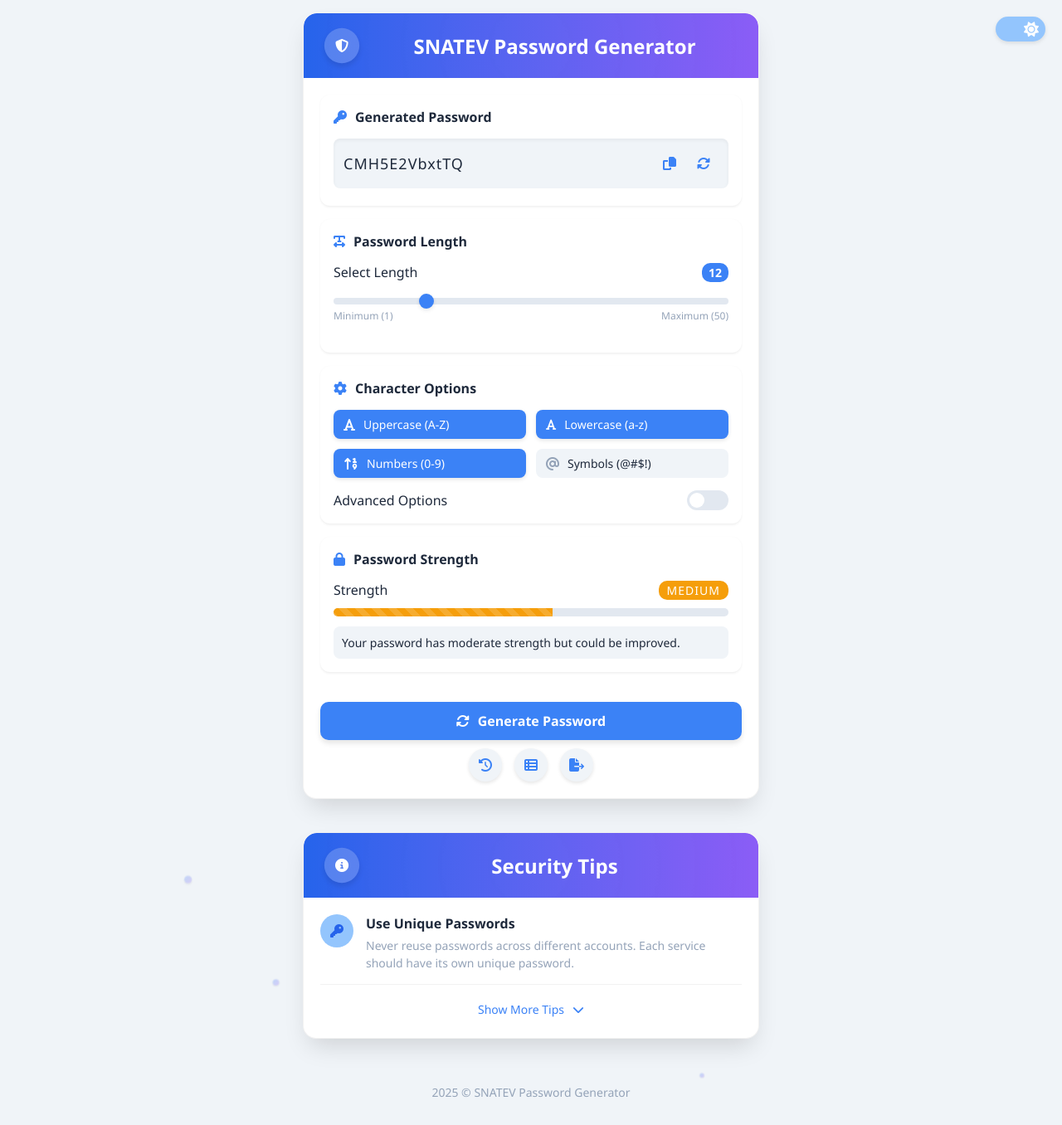
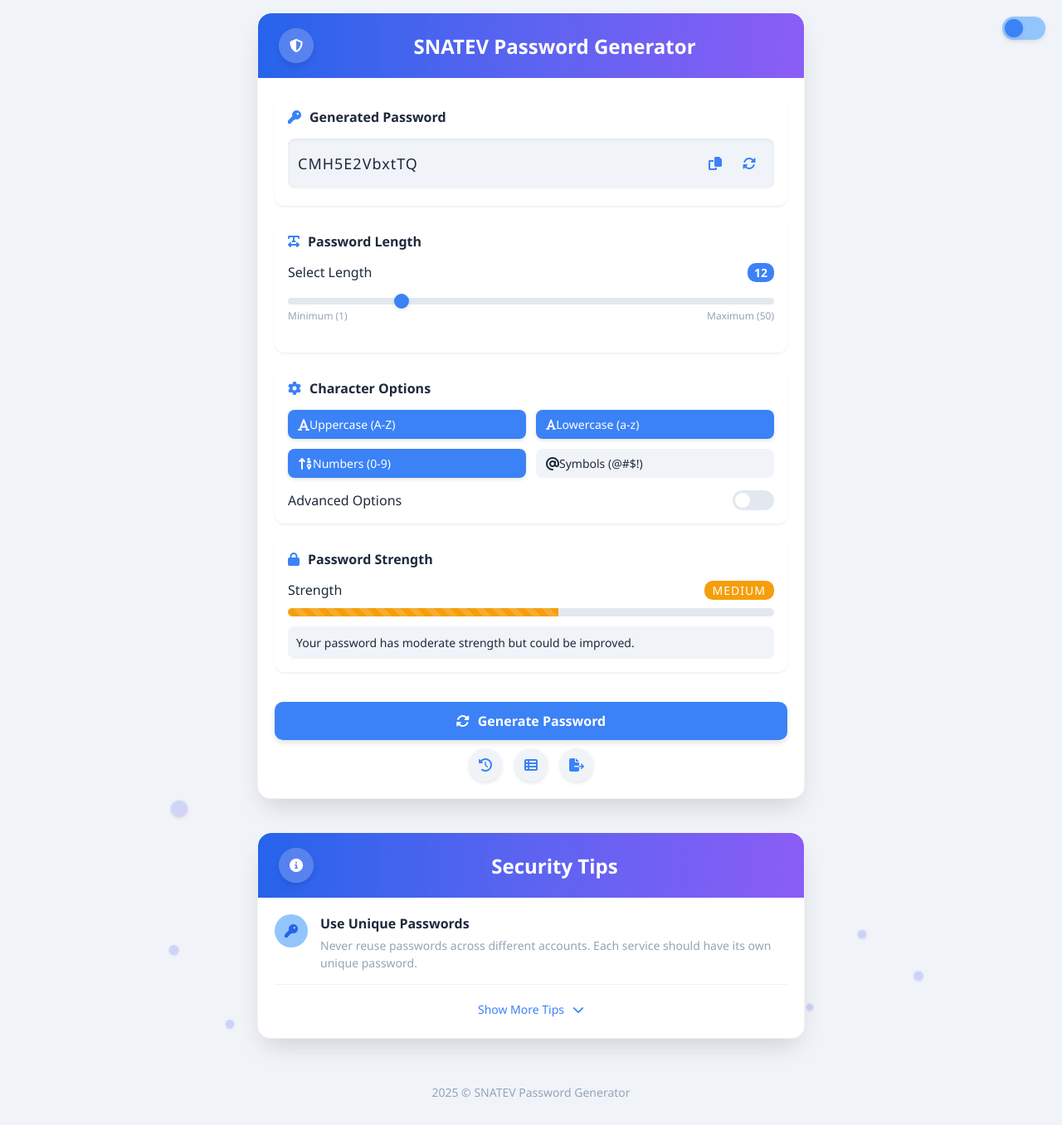
Before and after one commit to snatev/password-generator, a Flask app: page / in a window 1280 px wide. Shown: the whole page at 83% size. Run offline with Flask 3, Linux system fonts and the light colour scheme.

Commit message:
Small visual changes

```diff
--- a/static/script.js
+++ b/static/script.js
@@ -339,6 +339,9 @@ function createBubbles() {
         const duration = Math.random() * 10 + 15;
         bubble.style.animationDuration = `${duration}s`;
 
+        const negDelay = -Math.random() * duration;
+        bubble.style.animationDelay = `${negDelay}s`;
+
         document.body.appendChild(bubble);
 
         setTimeout(() => {
--- a/static/style.css
+++ b/static/style.css
@@ -73,9 +73,8 @@ body {
 @keyframes float-up {
     0% {
         transform: translateY(100vh) scale(0);
-        opacity: 0;
+        opacity: 0.7;
     }
-    20% { opacity: 0.7; }
     80% { opacity: 0.5; }
     100% {
         transform: translateY(-20vh) scale(1);
@@ -85,7 +84,7 @@ body {
 
 .container {
     width: 100%;
-    max-width: 550px;
+    max-width: 660px;
     background: var(--card);
     border-radius: var(--border-radius);
     overflow: hidden;
@@ -369,19 +368,8 @@ body {
     color: white;
 }
 
-.option-checkbox:checked + .option-label .option-icon {
-    color: white;
-}
-
 .option-checkbox:checked + .option-label .option-text {
     color: white;
-}
-
-.option-icon {
-    margin-right: 10px;
-    color: var(--gray);
-    font-size: 16px;
-    transition: color 0.2s ease;
 }
 
 .option-text {
@@ -504,7 +492,7 @@ body {
 
 .page-container {
     width: 100%;
-    max-width: 600px;
+    max-width: 880px;
     margin: 0 auto;
     padding: 0;
 }
@@ -523,7 +511,7 @@ body {
     padding: 25px;
     box-shadow: 0 15px 30px -8px var(--shadow-strong);
     width: 100%;
-    max-width: 550px;
+    max-width: 660px;
 }
 
 .toggle-container {
@@ -632,8 +620,8 @@ input:checked + .toggle-slider:before {
 .theme-switch {
     display: inline-block;
     position: relative;
-    width: 60px;
-    height: 30px;
+    width: 52px;
+    height: 28px;
 }
 
 .theme-switch input {
@@ -643,52 +631,35 @@ input:checked + .toggle-slider:before {
 }
 
 .theme-slider {
+    background: var(--primary-light);
+    border-radius: 34px;
+    box-shadow: 0 2px 5px var(--shadow);
     position: absolute;
-    cursor: pointer;
     top: 0;
     left: 0;
     right: 0;
     bottom: 0;
-    background-color: var(--primary-light);
-    transition: .4s;
-    border-radius: 30px;
-    box-shadow: 0 2px 5px var(--shadow);
+    transition: background 0.3s;
+    cursor: pointer;
 }
 
-.theme-switch i {
+.theme-thumb {
     position: absolute;
-    top: 6px;
-    font-size: 18px;
-    transition: .4s;
-    color: white;
+    top: 3px;
+    left: 3px;
+    width: 22px;
+    height: 22px;
+    background: var(--primary);
+    border-radius: 50%;
+    box-shadow: 0 2px 6px var(--shadow);
+    transition: transform 0.3s cubic-bezier(.4,2,.6,1), background 0.3s;
+    z-index: 2;
 }
 
-.theme-switch .fa-moon {
-    left: 8px;
-    opacity: 0;
+.theme-switch input:checked + .theme-slider .theme-thumb {
+    transform: translateX(24px);
+    background: var(--secondary);
 }
-
-.theme-switch .fa-sun {
-    right: 8px;
-    opacity: 1;
-}
-
-.theme-switch input:checked + .theme-slider {
-    background-color: var(--secondary);
-}
-
-.theme-switch input:checked + .theme-slider .fa-moon {
-    opacity: 1;
-}
-
-.theme-switch input:checked + .theme-slider .fa-sun {
-    opacity: 0;
-}
-
-.theme-switch input:checked + .theme-slider:before {
-    transform: translateX(30px);
-}
-
 
 .history-list {
     max-height: 200px;
@@ -760,7 +731,6 @@ input:checked + .toggle-slider:before {
     background: var(--danger);
 }
 
-
 .action-buttons {
     display: flex;
     flex-direction: column;
@@ -794,7 +764,6 @@ input:checked + .toggle-slider:before {
     color: white;
     transform: translateY(-2px);
 }
-
 
 .multi-password-controls {
     display: flex;
@@ -966,7 +935,7 @@ input:checked + .toggle-slider:before {
 
 @media (max-width: 992px) {
     .main-content { flex-direction: column; }
-    .info-section, .container { max-width: 100%; }
+    .info-section, .container { max-width: 100vw; }
 }
 
 @media (max-width: 600px) {
--- a/templates/index.html
+++ b/templates/index.html
@@ -32,27 +32,27 @@
     <link rel="stylesheet" href="{{ url_for('static', filename='style.css') }}">
 </head>
 <body>
-    <div class="bubble" style="width: 25px; height: 25px; left: 25%; animation-duration: 15s; animation-delay: 2s;"></div>
-    <div class="bubble" style="width: 60px; height: 60px; left: 60%; animation-duration: 25s; animation-delay: 5s;"></div>
-    <div class="bubble" style="width: 30px; height: 30px; left: 80%; animation-duration: 18s; animation-delay: 7s;"></div>
-    <div class="bubble" style="width: 45px; height: 45px; left: 35%; animation-duration: 22s; animation-delay: 10s;"></div>
-    <div class="bubble" style="width: 20px; height: 20px; left: 70%; animation-duration: 16s; animation-delay: 12s;"></div>
-    <div class="bubble" style="width: 35px; height: 35px; left: 15%; animation-duration: 19s; animation-delay: 14s;"></div>
-    <div class="bubble" style="width: 50px; height: 50px; left: 50%; animation-duration: 21s; animation-delay: 16s;"></div>
-    <div class="bubble" style="width: 45px; height: 45px; left: 30%; animation-duration: 17s; animation-delay: 1s;"></div>
-    <div class="bubble" style="width: 28px; height: 28px; left: 65%; animation-duration: 19s; animation-delay: 3s;"></div>
-    <div class="bubble" style="width: 38px; height: 38px; left: 85%; animation-duration: 21s; animation-delay: 6s;"></div>
-    <div class="bubble" style="width: 22px; height: 22px; left: 40%; animation-duration: 14s; animation-delay: 8s;"></div>
-    <div class="bubble" style="width: 32px; height: 32px; left: 75%; animation-duration: 24s; animation-delay: 11s;"></div>
-    <div class="bubble" style="width: 42px; height: 42px; left: 20%; animation-duration: 26s; animation-delay: 13s;"></div>
-    <div class="bubble" style="width: 33px; height: 33px; left: 55%; animation-duration: 18s; animation-delay: 15s;"></div>
+    <div class="bubble" style="width: 25px; height: 25px; left: 25%; animation-duration: 15s; animation-delay: 0s;"></div>
+    <div class="bubble" style="width: 60px; height: 60px; left: 60%; animation-duration: 25s; animation-delay: 0s;"></div>
+    <div class="bubble" style="width: 30px; height: 30px; left: 80%; animation-duration: 18s; animation-delay: 0s;"></div>
+    <div class="bubble" style="width: 45px; height: 45px; left: 35%; animation-duration: 22s; animation-delay: 0s;"></div>
+    <div class="bubble" style="width: 20px; height: 20px; left: 70%; animation-duration: 16s; animation-delay: 0s;"></div>
+    <div class="bubble" style="width: 35px; height: 35px; left: 15%; animation-duration: 19s; animation-delay: 0s;"></div>
+    <div class="bubble" style="width: 50px; height: 50px; left: 50%; animation-duration: 21s; animation-delay: 0s;"></div>
+    <div class="bubble" style="width: 45px; height: 45px; left: 30%; animation-duration: 17s; animation-delay: 0s;"></div>
+    <div class="bubble" style="width: 28px; height: 28px; left: 65%; animation-duration: 19s; animation-delay: 0s;"></div>
+    <div class="bubble" style="width: 38px; height: 38px; left: 85%; animation-duration: 21s; animation-delay: 0s;"></div>
+    <div class="bubble" style="width: 22px; height: 22px; left: 40%; animation-duration: 14s; animation-delay: 0s;"></div>
+    <div class="bubble" style="width: 32px; height: 32px; left: 75%; animation-duration: 24s; animation-delay: 0s;"></div>
+    <div class="bubble" style="width: 42px; height: 42px; left: 20%; animation-duration: 26s; animation-delay: 0s;"></div>
+    <div class="bubble" style="width: 33px; height: 33px; left: 55%; animation-duration: 18s; animation-delay: 0s;"></div>
 
     <div class="theme-toggle">
-        <label class="theme-switch">
-            <input type="checkbox" id="themeToggle">
-            <span class="theme-slider"></span>
-            <i class="fas fa-moon"></i>
-            <i class="fas fa-sun"></i>
+        <label class="theme-switch" aria-label="Toggle dark mode">
+            <input type="checkbox" id="themeToggle" />
+            <span class="theme-slider">
+                <span class="theme-thumb"></span>
+            </span>
         </label>
     </div>
 
```
